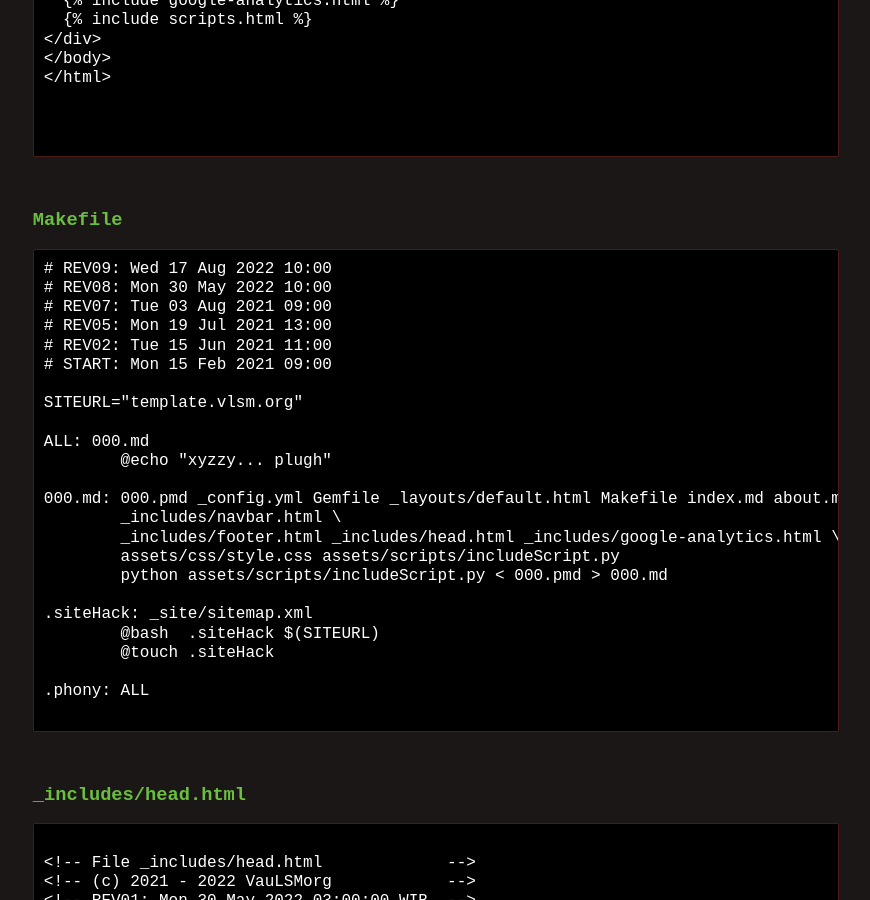
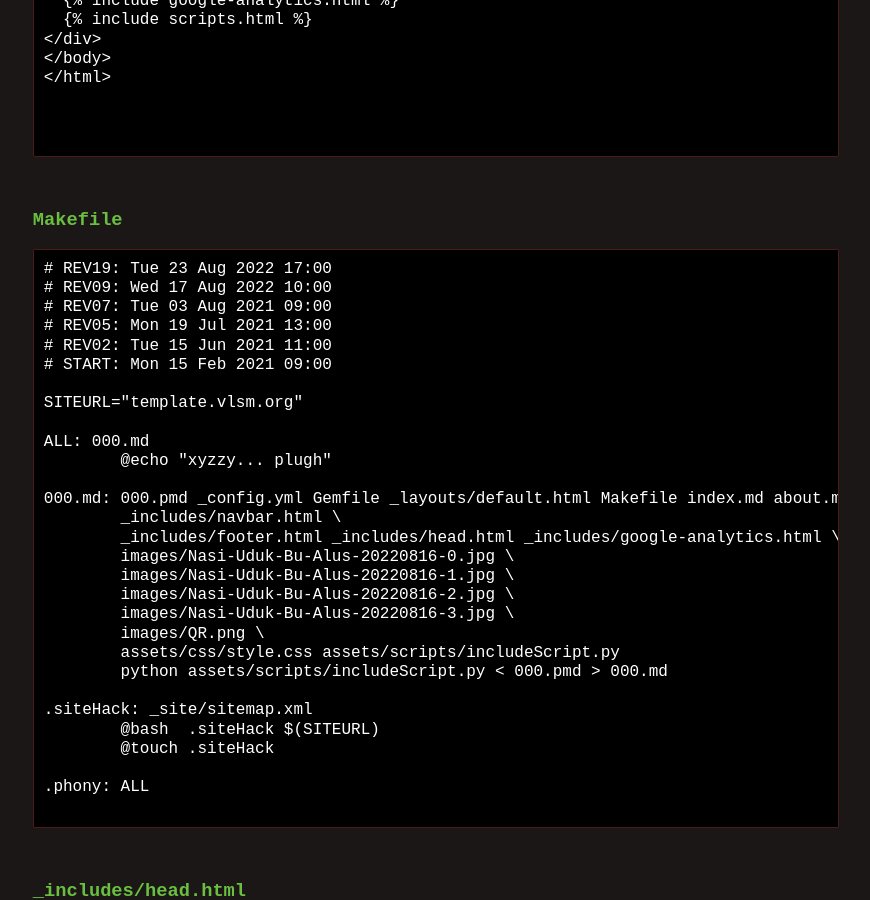
Before and after one commit to sdnbhd/alus, a Jekyll site: the page built from 000.md, in a window 1280 px wide and 900 px high, scrolled down 4915 px. Shown: the whole window, without its empty margins (20-890 px from the left). Built offline with Jekyll 4.4.1, drawn with Linux system fonts in a browser that asks for light colours.

Commit message:
modified:   Makefile

````diff
--- a/000.md
+++ b/000.md
@@ -249,8 +249,8 @@ gem 'github-pages', group: :jekyll_plugins
 ### Makefile
 
 ```
+# REV19: Tue 23 Aug 2022 17:00
 # REV09: Wed 17 Aug 2022 10:00
-# REV08: Mon 30 May 2022 10:00
 # REV07: Tue 03 Aug 2021 09:00
 # REV05: Mon 19 Jul 2021 13:00
 # REV02: Tue 15 Jun 2021 11:00
@@ -264,6 +264,11 @@ ALL: 000.md
 000.md: 000.pmd _config.yml Gemfile _layouts/default.html Makefile index.md about.md tips.md links.md \
         _includes/navbar.html \
         _includes/footer.html _includes/head.html _includes/google-analytics.html \
+        images/Nasi-Uduk-Bu-Alus-20220816-0.jpg \
+        images/Nasi-Uduk-Bu-Alus-20220816-1.jpg \
+        images/Nasi-Uduk-Bu-Alus-20220816-2.jpg \
+        images/Nasi-Uduk-Bu-Alus-20220816-3.jpg \
+        images/QR.png \
 	assets/css/style.css assets/scripts/includeScript.py
 	python assets/scripts/includeScript.py < 000.pmd > 000.md
 
````
Also changed, not shown: 1 other file.
